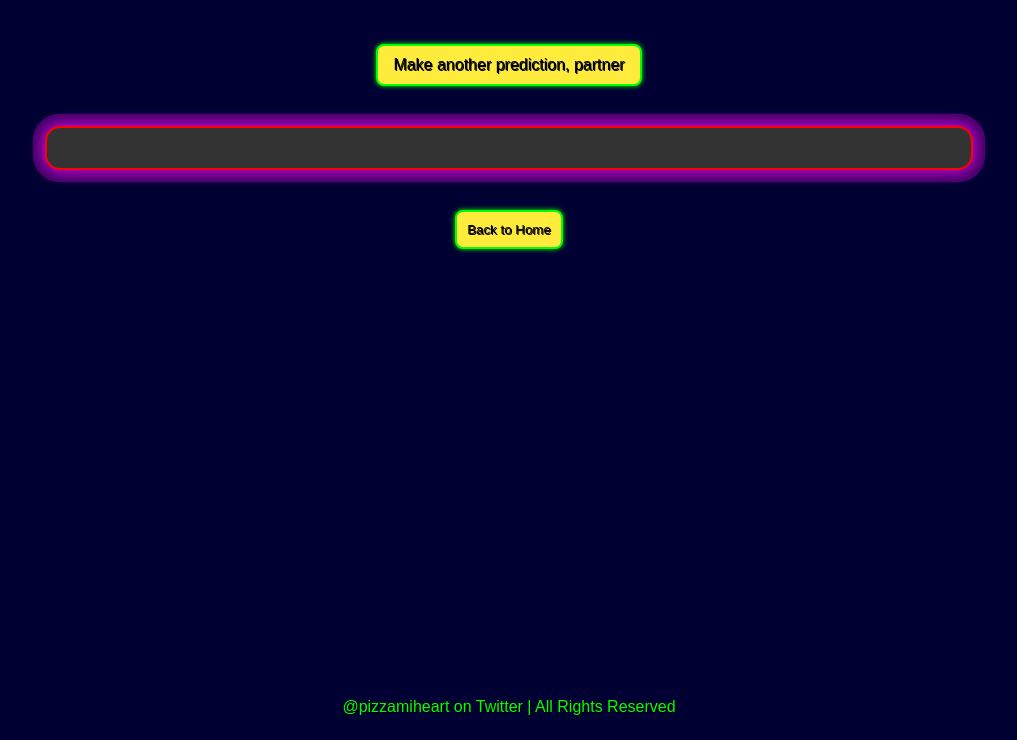
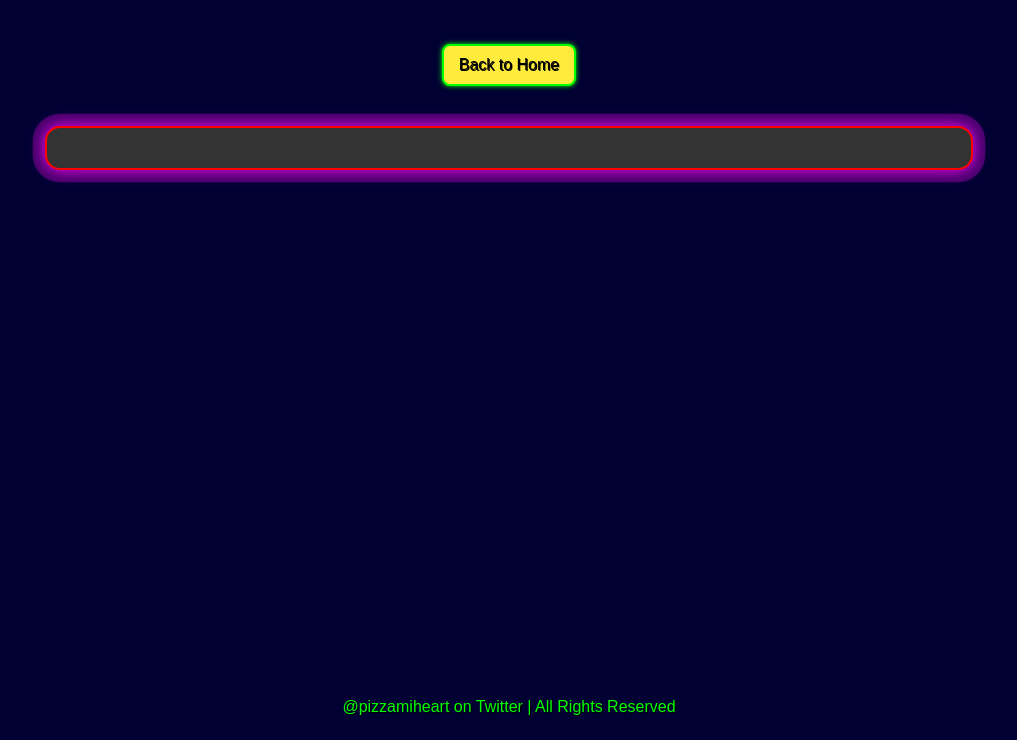
Before and after one commit to pizzamiheart/predict, a website: page predictions.html in a window 1280 px wide. Shown: the part 76-816 px from the top of the page, without its empty margins (131-1148 px from the left). Drawn offline with Linux system fonts and the light colour scheme; no server answers.

Commit message:
removed 1/2 buttons on predictions page

```diff
--- a/predictions.html
+++ b/predictions.html
@@ -54,11 +54,10 @@
         <h1>All Predictions</h1>
     </header>
     <main>
-        <a href="index.html" class="nav-button">Make another prediction, partner</a>
+        <a href="index.html" class="nav-button">Back to Home</a>
         <div class="predictions-container" id="predictions-list">
             <!-- Predictions will be dynamically added here -->
         </div>
-        <button id="back-btn">Back to Home</button>
     </main>
     <footer>
         <p><a href="https://twitter.com/pizzamiheart" target="_blank">@pizzamiheart on Twitter</a> | All Rights Reserved</p>
```
